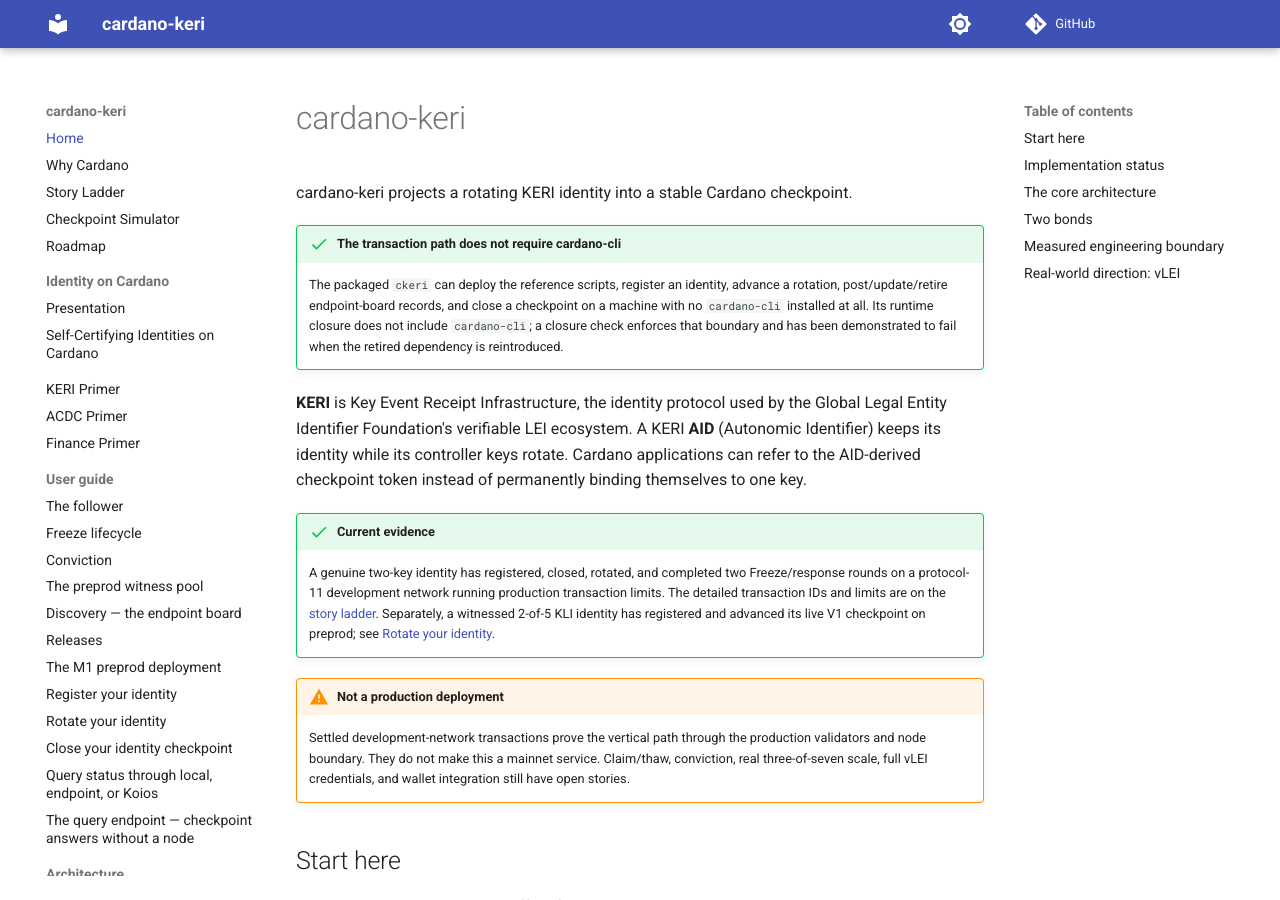
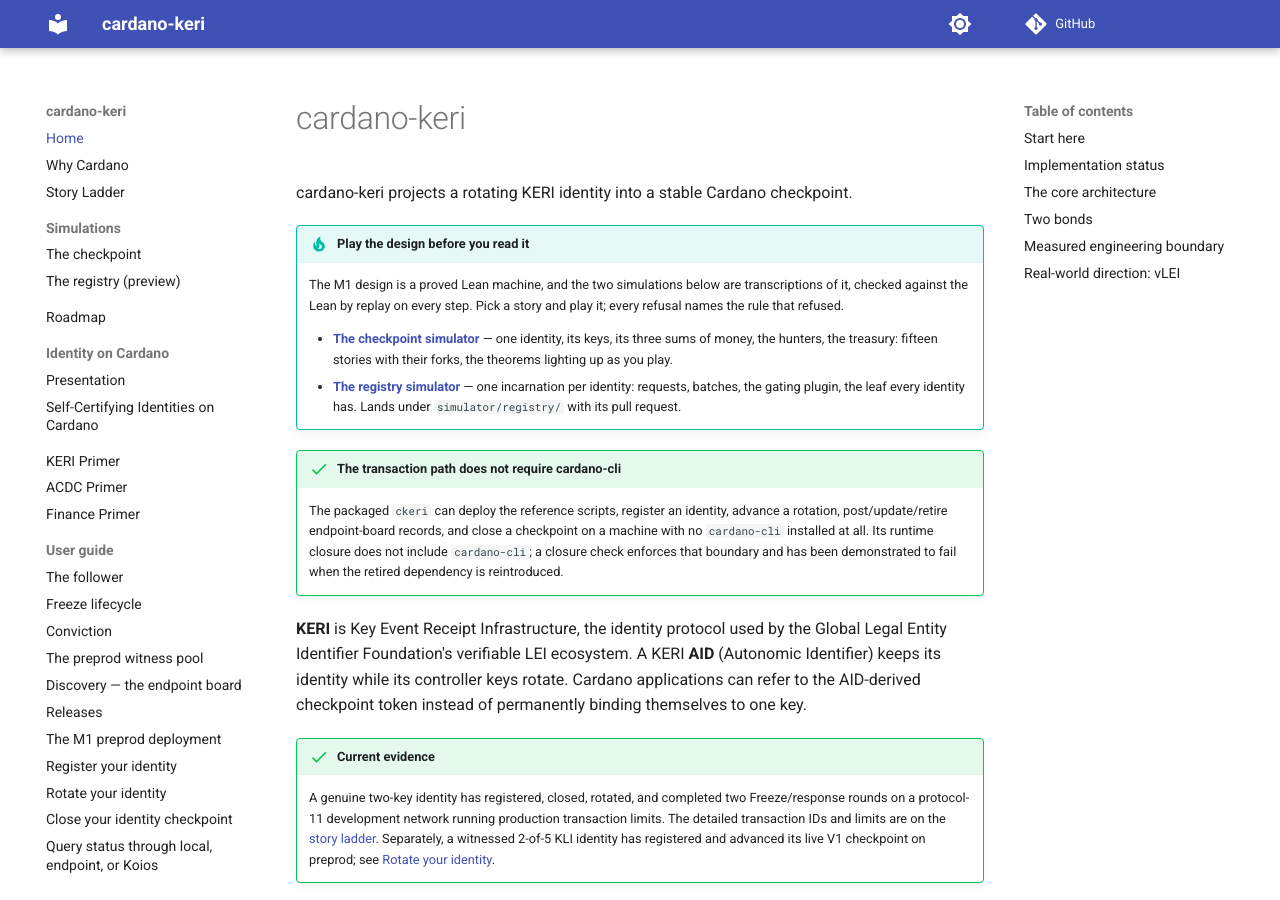
Before and after one commit to lambdasistemi/cardano-keri, an MkDocs documentation site: the page built from docs/index.md, in a window 1280 px wide and 900 px high. Built offline with MkDocs 1.6.1 and Material for MkDocs 9.7.7, drawn with Linux system fonts in a browser that asks for light colours; comment, search, counter and statistics services are not loaded.

Commit message:
docs: the two simulations at the top of the home page and a Simulations section in the nav

```diff
--- a/docs/index.md
+++ b/docs/index.md
@@ -2,6 +2,18 @@
 
 cardano-keri projects a rotating KERI identity into a stable Cardano
 checkpoint.
+
+!!! tip "Play the design before you read it"
+    The M1 design is a proved Lean machine, and the two simulations below are
+    transcriptions of it, checked against the Lean by replay on every step.
+    Pick a story and play it; every refusal names the rule that refused.
+
+    - **[The checkpoint simulator](simulator/index.html)** — one identity, its
+      keys, its three sums of money, the hunters, the treasury: fifteen
+      stories with their forks, the theorems lighting up as you play.
+    - **[The registry simulator](https://preview.dev.plutimus.com/lambdasistemi/cardano-keri/pr-317/simulator/registry/)** — one incarnation per
+      identity: requests, batches, the gating plugin, the leaf every
+      identity has. Lands under `simulator/registry/` with its pull request.
 
 !!! success "The transaction path does not require cardano-cli"
     The packaged `ckeri` can deploy the reference scripts, register an
--- a/mkdocs.yml
+++ b/mkdocs.yml
@@ -46,7 +46,9 @@
   - Home: index.md
   - Why Cardano: why-cardano.md
   - Story Ladder: story-ladder.md
-  - Checkpoint Simulator: simulator/index.html
+  - Simulations:
+      - The checkpoint: simulator/index.html
+      - The registry (preview): https://preview.dev.plutimus.com/lambdasistemi/cardano-keri/pr-317/simulator/registry/
   - Roadmap: roadmap.md
   - Identity on Cardano:
       - Presentation: identity-on-cardano/index.html
```
